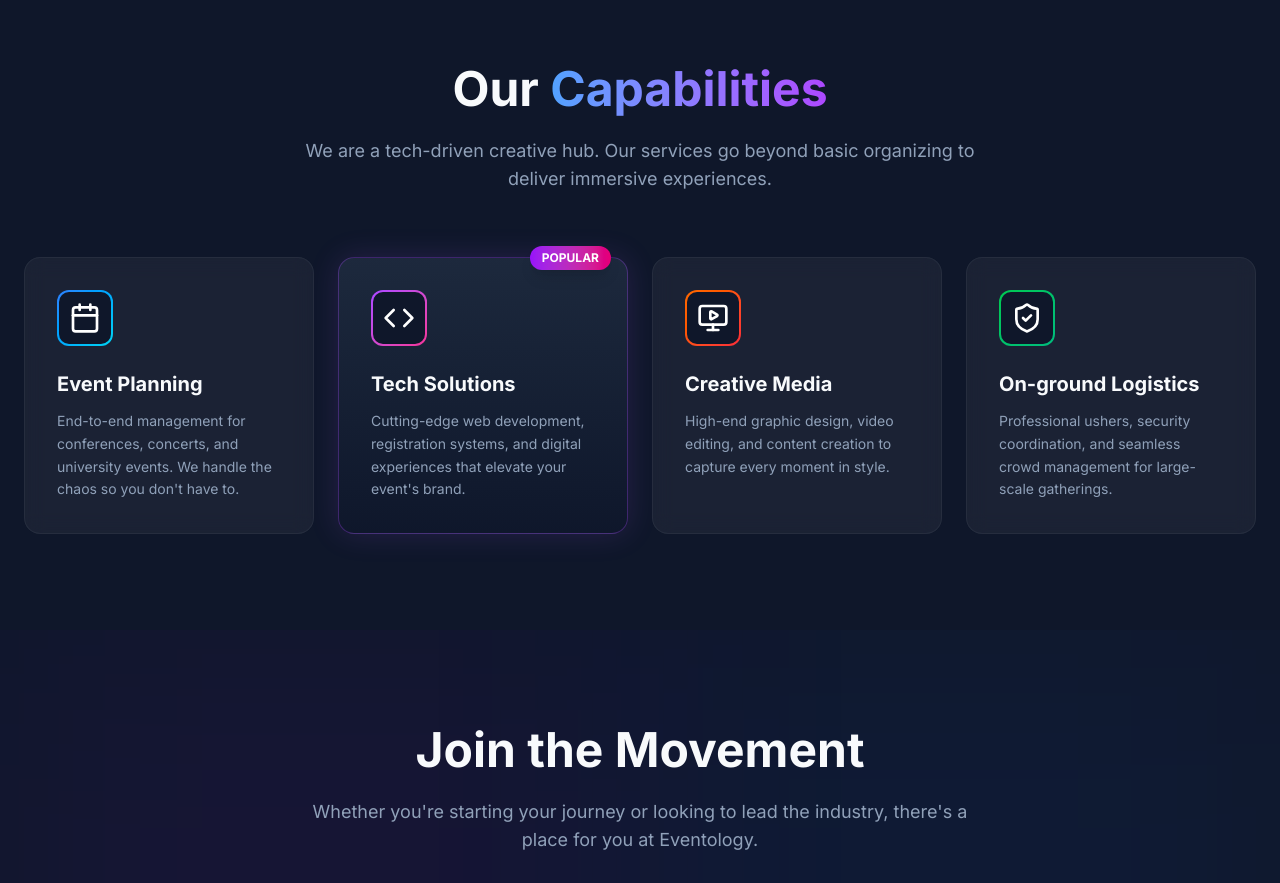
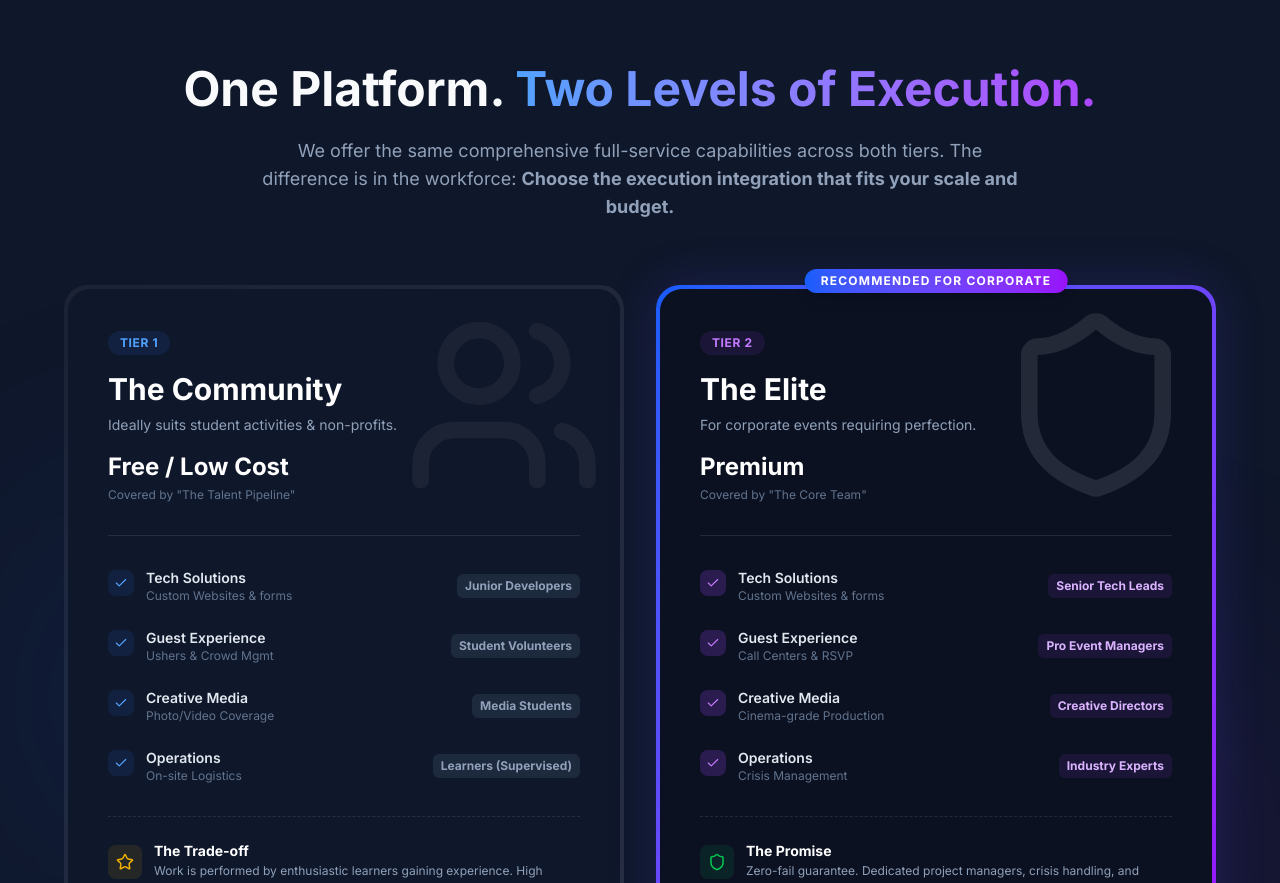
Before and after one commit to yasen7575/eventology-website, a Next.js app: page / in a window 1280 px wide. Shown: the part 1880-2763 px from the top of the page. Built offline with nearby package versions, Linux system fonts and the light colour scheme.

Commit message:
Feature: Implement Tiered Service Comparison and Client Focus

```diff
--- a/src/components/Hero.tsx
+++ b/src/components/Hero.tsx
@@ -37,9 +37,9 @@ export default function Hero() {
           transition={{ duration: 0.8, delay: 0.2 }}
           className="text-5xl md:text-7xl lg:text-8xl font-bold tracking-tight text-white mb-6"
         >
-          Event from <br />
+          Your Vision. <br />
           <span className="text-transparent bg-clip-text bg-gradient-to-r from-blue-400 via-indigo-400 to-purple-500">
-            A to Z.
+            Flawless Execution.
           </span>
         </motion.h1>
 
@@ -49,8 +49,9 @@ export default function Hero() {
           transition={{ duration: 0.8, delay: 0.4 }}
           className="text-lg md:text-xl text-slate-300 max-w-2xl mx-auto mb-10 leading-relaxed"
         >
-          The ultimate bridge between ambitious students and world-class events.
-          Join the elite team delivering high-tech, full-service event solutions.
+          From cost-effective community support to elite professional management.
+          <br className="hidden md:block" />
+          We deliver full-service event operations tailored to your scale and budget.
         </motion.p>
 
         <motion.div
--- a/src/components/Services.tsx
+++ b/src/components/Services.tsx
@@ -1,43 +1,16 @@
 "use client";
 
 import { motion } from "framer-motion";
-import { Calendar, Code, MonitorPlay, ShieldCheck } from "lucide-react";
-
-const services = [
-  {
-    title: "Event Planning",
-    description: "End-to-end management for conferences, concerts, and university events. We handle the chaos so you don't have to.",
-    icon: <Calendar size={32} />,
-    color: "from-blue-500 to-cyan-400",
-    highlight: false,
-  },
-  {
-    title: "Tech Solutions",
-    description: "Cutting-edge web development, registration systems, and digital experiences that elevate your event's brand.",
-    icon: <Code size={32} />,
-    color: "from-purple-500 to-pink-500",
-    highlight: true,
-  },
-  {
-    title: "Creative Media",
-    description: "High-end graphic design, video editing, and content creation to capture every moment in style.",
-    icon: <MonitorPlay size={32} />,
-    color: "from-orange-500 to-red-500",
-    highlight: false,
-  },
-  {
-    title: "On-ground Logistics",
-    description: "Professional ushers, security coordination, and seamless crowd management for large-scale gatherings.",
-    icon: <ShieldCheck size={32} />,
-    color: "from-green-500 to-emerald-500",
-    highlight: false,
-  },
-];
+import { Check, X, Shield, Users, Zap, Star, Layout, UserCog, User } from "lucide-react";
 
 export default function Services() {
   return (
-    <section id="services" className="py-24 relative">
-      <div className="container mx-auto px-6">
+    <section id="services" className="py-24 relative overflow-hidden">
+      {/* Background Elements */}
+      <div className="absolute top-1/2 left-0 w-96 h-96 bg-blue-600/10 rounded-full blur-[128px] pointer-events-none" />
+      <div className="absolute bottom-0 right-0 w-96 h-96 bg-purple-600/10 rounded-full blur-[128px] pointer-events-none" />
+
+      <div className="container mx-auto px-6 relative z-10">
         <div className="text-center mb-16">
           <motion.h2
             initial={{ opacity: 0, y: 20 }}
@@ -45,53 +18,179 @@ export default function Services() {
             viewport={{ once: true }}
             className="text-3xl md:text-5xl font-bold mb-6"
           >
-            Our <span className="text-transparent bg-clip-text bg-gradient-to-r from-blue-400 to-purple-500">Capabilities</span>
+            One Platform. <span className="text-transparent bg-clip-text bg-gradient-to-r from-blue-400 to-purple-500">Two Levels of Execution.</span>
           </motion.h2>
-          <p className="text-slate-400 max-w-2xl mx-auto text-lg">
-            We are a tech-driven creative hub. Our services go beyond basic organizing to deliver immersive experiences.
+          <p className="text-slate-400 max-w-3xl mx-auto text-lg">
+            We offer the same comprehensive full-service capabilities across both tiers.
+            The difference is in the workforce: <strong>Choose the execution integration that fits your scale and budget.</strong>
           </p>
         </div>
 
-        <div className="grid grid-cols-1 md:grid-cols-2 lg:grid-cols-4 gap-6">
-          {services.map((service, index) => (
-            <motion.div
-              key={service.title}
-              initial={{ opacity: 0, y: 20 }}
-              whileInView={{ opacity: 1, y: 0 }}
-              viewport={{ once: true }}
-              transition={{ delay: index * 0.1 }}
-              whileHover={{ scale: 1.05, y: -5 }}
-              className={`relative p-8 rounded-2xl border transition-all duration-300 group ${
-                service.highlight
-                  ? "bg-gradient-to-b from-slate-800 to-slate-900 border-purple-500/30 shadow-[0_0_30px_rgba(168,85,247,0.15)]"
-                  : "glass-card border-white/5 hover:border-white/10"
-              }`}
-            >
-              {service.highlight && (
-                <div className="absolute -top-3 right-4 px-3 py-1 bg-gradient-to-r from-purple-600 to-pink-600 rounded-full text-xs font-bold text-white shadow-lg">
-                  POPULAR
+        {/* Comparison Section */}
+        <div className="grid grid-cols-1 lg:grid-cols-2 gap-8 max-w-6xl mx-auto">
+
+          {/* Tier 1: Community */}
+          <motion.div
+            initial={{ opacity: 0, x: -50 }}
+            whileInView={{ opacity: 1, x: 0 }}
+            viewport={{ once: true }}
+            className="relative p-1 rounded-3xl bg-gradient-to-br from-white/5 to-white/10"
+          >
+            <div className="h-full bg-[#0f172a] rounded-[22px] p-8 md:p-10 relative overflow-hidden">
+              <div className="absolute top-0 right-0 p-4 opacity-5">
+                <Users size={200} />
+              </div>
+
+              {/* Header */}
+              <div className="relative z-10 mb-8 border-b border-white/10 pb-8">
+                <div className="inline-flex items-center gap-2 px-3 py-1 rounded-full bg-blue-500/10 text-blue-400 text-xs font-bold uppercase tracking-wider mb-4">
+                  Tier 1
                 </div>
-              )}
+                <h3 className="text-3xl font-bold text-white mb-2">The Community</h3>
+                <p className="text-slate-400 text-sm mb-4">Ideally suits student activities & non-profits.</p>
+                <div className="text-2xl font-bold text-white">Free / Low Cost</div>
+                <p className="text-xs text-slate-500 mt-1">Covered by "The Talent Pipeline"</p>
+              </div>
 
-              <div className={`w-14 h-14 rounded-xl bg-gradient-to-br ${service.color} p-0.5 mb-6 group-hover:shadow-lg transition-shadow duration-300`}>
-                <div className="w-full h-full bg-[#0f172a] rounded-[10px] flex items-center justify-center text-white">
-                  {service.icon}
+              {/* Execution Specs */}
+              <div className="space-y-6 relative z-10">
+                <ServiceRow
+                  title="Tech Solutions"
+                  detail="Custom Websites & forms"
+                  executor="Junior Developers"
+                  isElite={false}
+                />
+                <ServiceRow
+                  title="Guest Experience"
+                  detail="Ushers & Crowd Mgmt"
+                  executor="Student Volunteers"
+                  isElite={false}
+                />
+                <ServiceRow
+                  title="Creative Media"
+                  detail="Photo/Video Coverage"
+                  executor="Media Students"
+                  isElite={false}
+                />
+                <ServiceRow
+                  title="Operations"
+                  detail="On-site Logistics"
+                  executor="Learners (Supervised)"
+                  isElite={false}
+                />
+              </div>
+
+              <div className="mt-8 pt-6 border-t border-dashed border-white/10">
+                <div className="flex items-start gap-3">
+                  <div className="p-2 rounded-lg bg-yellow-500/10 text-yellow-500 mt-1">
+                    <Star size={18} />
+                  </div>
+                  <div>
+                    <h4 className="text-sm font-bold text-white">The Trade-off</h4>
+                    <p className="text-xs text-slate-400 leading-relaxed">
+                      Work is performed by enthusiastic learners gaining experience. High effort, strict supervision, but standard turnover risks apply.
+                    </p>
+                  </div>
                 </div>
               </div>
+            </div>
+          </motion.div>
 
-              <h3 className="text-xl font-bold mb-3 group-hover:text-blue-400 transition-colors">
-                {service.title}
-              </h3>
+          {/* Tier 2: Elite */}
+          <motion.div
+            initial={{ opacity: 0, x: 50 }}
+            whileInView={{ opacity: 1, x: 0 }}
+            viewport={{ once: true }}
+            className="relative p-1 rounded-3xl bg-gradient-to-br from-blue-600 to-purple-600 shadow-[0_0_50px_rgba(79,70,229,0.2)]"
+          >
+            {/* "Recommended" Badge */}
+            <div className="absolute -top-4 left-1/2 -translate-x-1/2 px-4 py-1 bg-gradient-to-r from-blue-600 to-purple-600 text-white text-xs font-bold uppercase tracking-widest rounded-full shadow-lg z-20">
+              Recommended for Corporate
+            </div>
 
-              <p className="text-slate-400 text-sm leading-relaxed">
-                {service.description}
-              </p>
+            <div className="h-full bg-[#0b1121] rounded-[22px] p-8 md:p-10 relative overflow-hidden">
+              <div className="absolute top-0 right-0 p-4 opacity-10">
+                <Shield size={200} />
+              </div>
 
-              <div className="absolute inset-0 rounded-2xl bg-gradient-to-br from-white/5 to-transparent opacity-0 group-hover:opacity-100 transition-opacity pointer-events-none" />
-            </motion.div>
-          ))}
+              {/* Header */}
+              <div className="relative z-10 mb-8 border-b border-white/10 pb-8">
+                <div className="inline-flex items-center gap-2 px-3 py-1 rounded-full bg-purple-500/10 text-purple-400 text-xs font-bold uppercase tracking-wider mb-4">
+                  Tier 2
+                </div>
+                <h3 className="text-3xl font-bold text-white mb-2">The Elite</h3>
+                <p className="text-slate-400 text-sm mb-4">For corporate events requiring perfection.</p>
+                <div className="text-2xl font-bold text-white">Premium</div>
+                <p className="text-xs text-slate-500 mt-1">Covered by "The Core Team"</p>
+              </div>
+
+              {/* Execution Specs */}
+              <div className="space-y-6 relative z-10">
+                <ServiceRow
+                  title="Tech Solutions"
+                  detail="Custom Websites & forms"
+                  executor="Senior Tech Leads"
+                  isElite={true}
+                />
+                <ServiceRow
+                  title="Guest Experience"
+                  detail="Call Centers & RSVP"
+                  executor="Pro Event Managers"
+                  isElite={true}
+                />
+                <ServiceRow
+                  title="Creative Media"
+                  detail="Cinema-grade Production"
+                  executor="Creative Directors"
+                  isElite={true}
+                />
+                <ServiceRow
+                  title="Operations"
+                  detail="Crisis Management"
+                  executor="Industry Experts"
+                  isElite={true}
+                />
+              </div>
+
+              <div className="mt-8 pt-6 border-t border-dashed border-white/10">
+                <div className="flex items-start gap-3">
+                  <div className="p-2 rounded-lg bg-green-500/10 text-green-500 mt-1">
+                    <Shield size={18} />
+                  </div>
+                  <div>
+                    <h4 className="text-sm font-bold text-white">The Promise</h4>
+                    <p className="text-xs text-slate-400 leading-relaxed">
+                      Zero-fail guarantee. Dedicated project managers, crisis handling, and agency-level quality assurance.
+                    </p>
+                  </div>
+                </div>
+              </div>
+            </div>
+          </motion.div>
+
         </div>
       </div>
     </section>
   );
 }
+
+function ServiceRow({ title, detail, executor, isElite }: { title: string, detail: string, executor: string, isElite: boolean }) {
+  return (
+    <div className="flex items-center justify-between group">
+      <div className="flex items-start gap-3">
+        <div className={`p-1.5 rounded-lg mt-0.5 ${isElite ? 'bg-purple-500/20 text-purple-400' : 'bg-blue-500/10 text-blue-400'}`}>
+          <Check size={14} />
+        </div>
+        <div>
+          <div className="font-semibold text-slate-200 text-sm">{title}</div>
+          <div className="text-xs text-slate-500">{detail}</div>
+        </div>
+      </div>
+      <div className="text-right">
+        <div className={`text-xs font-bold px-2 py-1 rounded-md ${isElite ? 'bg-purple-500/10 text-purple-300' : 'bg-slate-800 text-slate-400'}`}>
+          {executor}
+        </div>
+      </div>
+    </div>
+  );
+}
```
